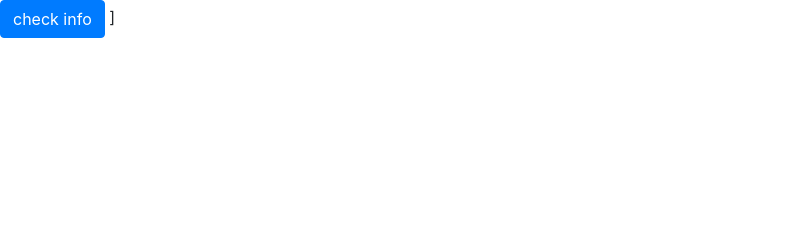
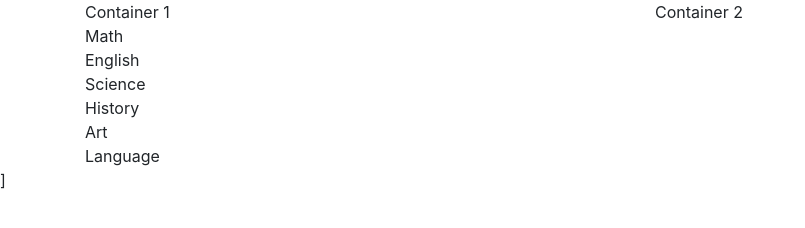
Before and after one commit to shiloh0810/milton_courses, a plain HTML site: page index.html in a window 1280 px wide. Shown: the whole page, without its empty margins (0-805 px from the left). Drawn offline with nearby package versions, Linux system fonts and the light colour scheme.

Commit message:
Update index.html

```diff
--- a/index.html
+++ b/index.html
@@ -7,11 +7,49 @@
 
   </head>
   <body>
-    <button type="button" class="btn btn-primary">check info</button>
+    <!-- <button type="button" class="btn btn-primary">check info</button> -->
+
+    <div class="container">
+      <div class="row">
+
+        <div class="col-6">
+          Container 1
+
+            <div>
+              Math
+            </div>
+
+            <div>
+              English
+            </div>
+
+            <div>
+              Science
+            </div>
+
+            <div>
+              History
+            </div>
+
+            <div>
+              Art
+            </div>
+
+            <div>
+              Language
+            </div>
+
+        </div>
+
+
+        <div class="col-6">
+          Container 2
+        </div>
+      </div>
+    </div>
 
     <script src="https://code.jquery.com/jquery-3.3.1.slim.min.js" integrity="sha384-q8i/X+965DzO0rT7abK41JStQIAqVgRVzpbzo5smXKp4YfRvH+8abtTE1Pi6jizo" crossorigin="anonymous"></script>
     <script src="https://stackpath.bootstrapcdn.com/bootstrap/4.3.1/js/bootstrap.min.js" integrity="sha384-JjSmVgyd0p3pXB1rRibZUAYoIIy6OrQ6VrjIEaFf/nJGzIxFDsf4x0xIM+B07jRM" crossorigin="anonymous"></script>
     <script src="https://cdnjs.cloudflare.com/ajax/libs/popper.js/1.14.7/umd/popper.min.js" integrity="sha384-UO2eT0CpHqdSJQ6hJty5KVphtPhzWj9WO1clHTMGa3JDZwrnQq4sF86dIHNDz0W1" crossorigin="anonymous"></script>
-
   </body>]
 </html>
```
